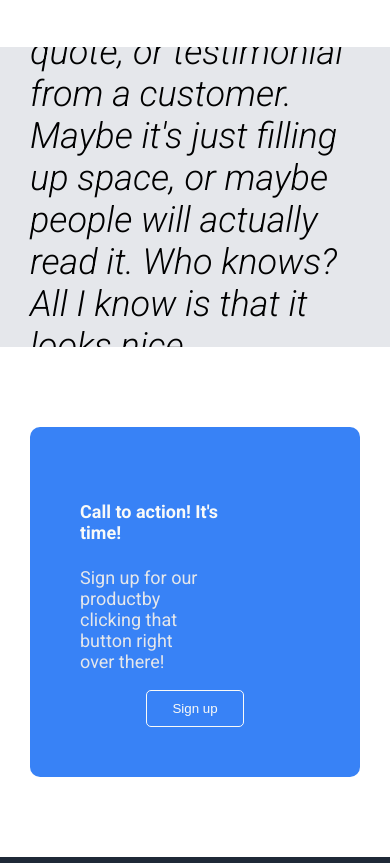
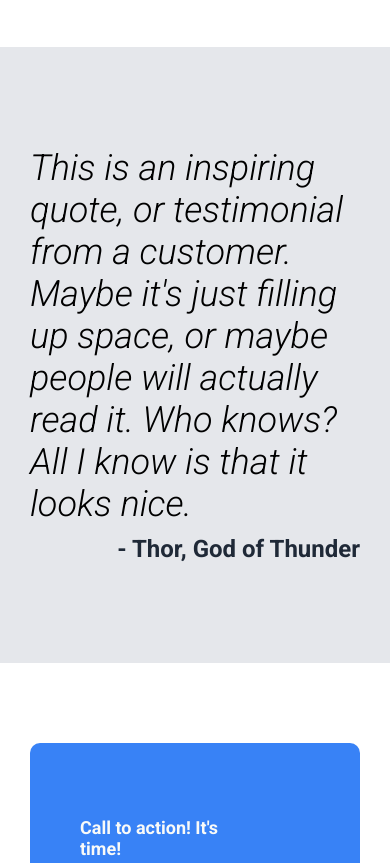
Before and after one commit to joshdkb/odin-landing-page, a plain HTML site: page index.html in a window 390 px wide. Shown: the part 1674-2537 px from the top of the page. Drawn offline with Linux system fonts and the light colour scheme.

Commit message:
Make the quote section responsive
added padding and removed height/overflow

```diff
--- a/styles.css
+++ b/styles.css
@@ -124,11 +124,9 @@ li > a:hover {
     flex-direction: column;
     justify-content: center;
     align-content: center;
-    padding: 0px 30px;
+    padding: 100px 30px;
     margin: 0 auto;
-    height: 300px;
     max-width: 980px;
-    overflow: auto;
 }
 
 .quote-text {
```
